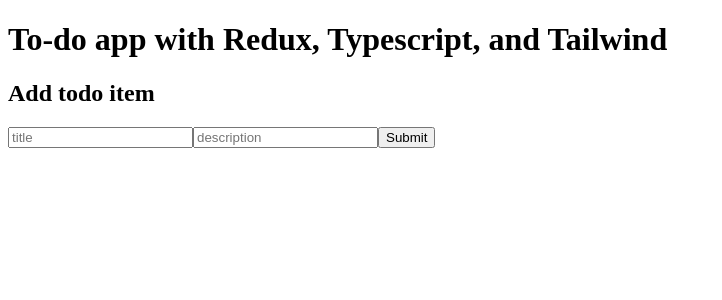
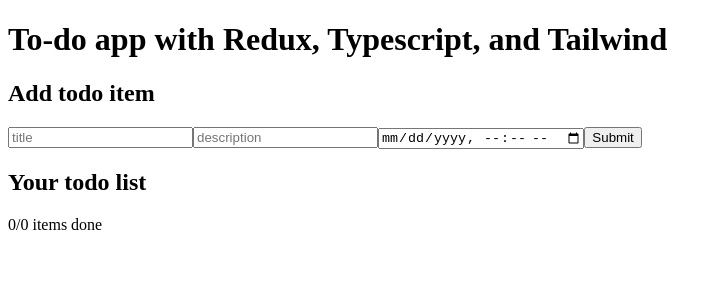
Before and after one commit to kriseliassen/todo-redux-typescript, a React (Create React App) app: page / in a window 1280 px wide. Shown: the top 300 px of the page, without its empty margins (0-722 px from the left). Built offline with nearby package versions, Linux system fonts and the light colour scheme.

Commit message:
Added dueDate to form, struggling with formatting/TS

```diff
--- a/package.json
+++ b/package.json
@@ -10,6 +10,7 @@
     "@types/react-redux": "^7.1.22",
     "@types/redux": "^3.6.0",
     "@types/uuid": "^8.3.4",
+    "date-fns": "^2.28.0",
     "react": "^17.0.2",
     "react-dom": "^17.0.2",
     "react-hook-form": "^7.24.1",
--- a/src/components/TodoForm.tsx
+++ b/src/components/TodoForm.tsx
@@ -1,12 +1,12 @@
-import React, { useState } from "react";
 import { useDispatch } from "react-redux";
 import { AppDispatch } from "../redux/store";
 import { addTodo } from "../redux/todoSlice";
 import { useForm, SubmitHandler } from 'react-hook-form'
 
-type Inputs = {
+interface Inputs {
   title: string,
   description: string,
+  dueDate: Date
 }
 
 const TodoForm = (): JSX.Element => {
@@ -14,11 +14,10 @@
 
   const { register, handleSubmit, reset, setFocus } = useForm<Inputs>();
   const onSubmit: SubmitHandler<Inputs> = data => {
-    dispatch(addTodo(data.title, data.description));
+    dispatch(addTodo(data.title, data.description, data.dueDate));
     reset();
     setFocus('title');
   };
-
 
   return (
     <div>
@@ -32,6 +31,10 @@
           <input
             placeholder="description"
             {...register('description')} />
+          <input
+            type="datetime-local"
+            placeholder="Due date"
+            {...register("dueDate", {})} />
           <input type="submit" />
         </form>
       </div>
--- a/src/components/TodoItem.tsx
+++ b/src/components/TodoItem.tsx
@@ -2,42 +2,43 @@
 import { useDispatch } from "react-redux";
 import { removeTodo, setTodoStatus, updateTodo } from "../redux/todoSlice";
 import { useForm, SubmitHandler } from 'react-hook-form'
+import { format, formatRelative } from 'date-fns';
 
-interface Props {
+interface IProps {
   title: string,
   description?: string,
-  completed: boolean
+  completed: boolean,
+  dueDate: Date,
   id: string
 }
 
-interface Inputs {
+interface IInputs {
   title: string,
   description?: string,
+  dueDate?: Date
 }
 
-const TodoItem = ({ title, description, id, completed }: Props): JSX.Element => {
-
-
-
-  const [currentTodo, setCurrentTodo] = useState<Props>({ title, description, id, completed })
+const TodoItem = ({ title, description, id, completed, dueDate }: IProps): JSX.Element => {
+  const [currentTodo, setCurrentTodo] = useState<IProps>({} as IProps)
   const [isEditing, setIsEditing] = useState<boolean>(false);
 
   const dispatch = useDispatch()
 
-  const { register, handleSubmit } = useForm<Inputs>();
-  const onSubmit: SubmitHandler<Inputs> = data => {
+  const { register, handleSubmit } = useForm<IInputs>();
+  const onSubmit: SubmitHandler<IInputs> = data => {
     dispatch(updateTodo(currentTodo));
     setIsEditing(false);
   };
 
-  const deleteTodo = (): void => {
+  const deleteTodo = (e: React.SyntheticEvent): void => {
+    e.stopPropagation();
     dispatch(removeTodo(id))
   }
 
   const editTodo = (e: React.SyntheticEvent): void => {
     e.stopPropagation();
     setIsEditing(true);
-    setCurrentTodo({ title, description, id, completed })
+    setCurrentTodo({ title, description, dueDate, id, completed })
   }
 
   const toggleDone = () => {
@@ -45,6 +46,12 @@
       return;
     }
     dispatch(setTodoStatus({ completed: !completed, id }))
+  }
+
+  const dueInXDays = () => {
+    console.log(typeof dueDate);
+
+    return dueDate;
   }
 
   return (
@@ -65,6 +72,10 @@
             {...register('description')}
             onChange={(e) => setCurrentTodo({ ...currentTodo, description: e.target.value })}
           />
+          <input
+            type="date"
+            {...register('dueDate')}
+          />
           <input type="submit" value="Update" />
           <input
             type="button"
@@ -77,6 +88,7 @@
             <div>
               <h3>{title}</h3>
               <p>{description}</p>
+              <p>{dueInXDays()}</p>
             </div>
             <button onClick={editTodo}>Edit</button>
             <button onClick={deleteTodo}>Remove</button>
--- a/src/components/TodoList.tsx
+++ b/src/components/TodoList.tsx
@@ -5,16 +5,22 @@
 const TodoList = (): JSX.Element => {
   const todoList = useSelector((state: RootState) => state.todos.todos);
 
+  const doneItems = todoList.filter(item => item.completed)
+
   return (
     <div>
+      <h2>Your todo list</h2>
+      <p>{doneItems.length}/{todoList.length} items done</p>
       {todoList.map(todo => (
         <TodoItem
           key={todo.id}
           id={todo.id}
           title={todo.title}
           description={todo.description}
+          dueDate={todo.dueDate}
           completed={todo.completed} />
-      ))}
+      )
+      )}
     </div>
   )
 }
--- a/src/models/Todo.ts
+++ b/src/models/Todo.ts
@@ -3,5 +3,5 @@
 	title: string;
 	description?: string;
 	completed: boolean;
-	dueDate?: Date;
+	dueDate: Date;
 }
--- a/src/redux/todoSlice.ts
+++ b/src/redux/todoSlice.ts
@@ -1,8 +1,6 @@
 import { createSlice, PayloadAction } from "@reduxjs/toolkit";
 import { Todo } from "../models/Todo";
 import { v4 as uuidv4 } from "uuid";
-
-// const initialState = [] as Todo[];
 
 interface TodoSliceState {
 	todos: Todo[];
@@ -20,12 +18,13 @@
 			reducer: (state, action: PayloadAction<Todo>) => {
 				state.todos = [...state.todos, action.payload];
 			},
-			prepare: (title: string, description: string) => ({
+			prepare: (title: string, description: string, dueDate: Date) => ({
 				payload: {
 					id: uuidv4(),
 					title,
 					description,
 					completed: false,
+					dueDate,
 				} as Todo,
 			}),
 		},
```
Also changed, not shown: 1 other file (tests, documents, lock files or other folders).
